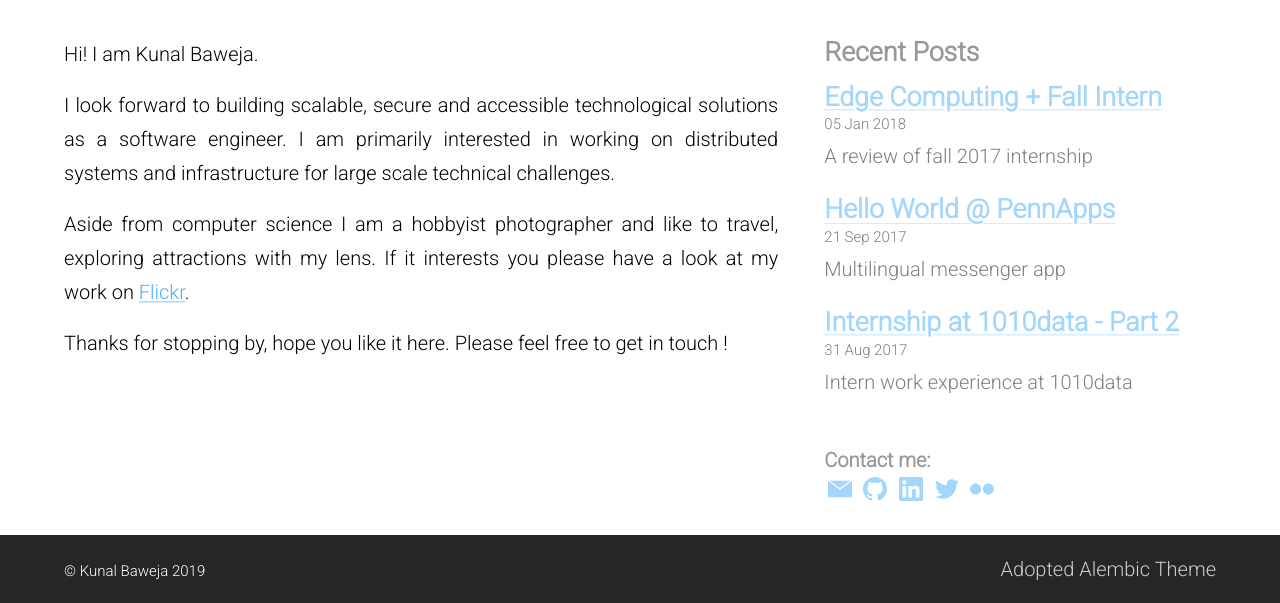
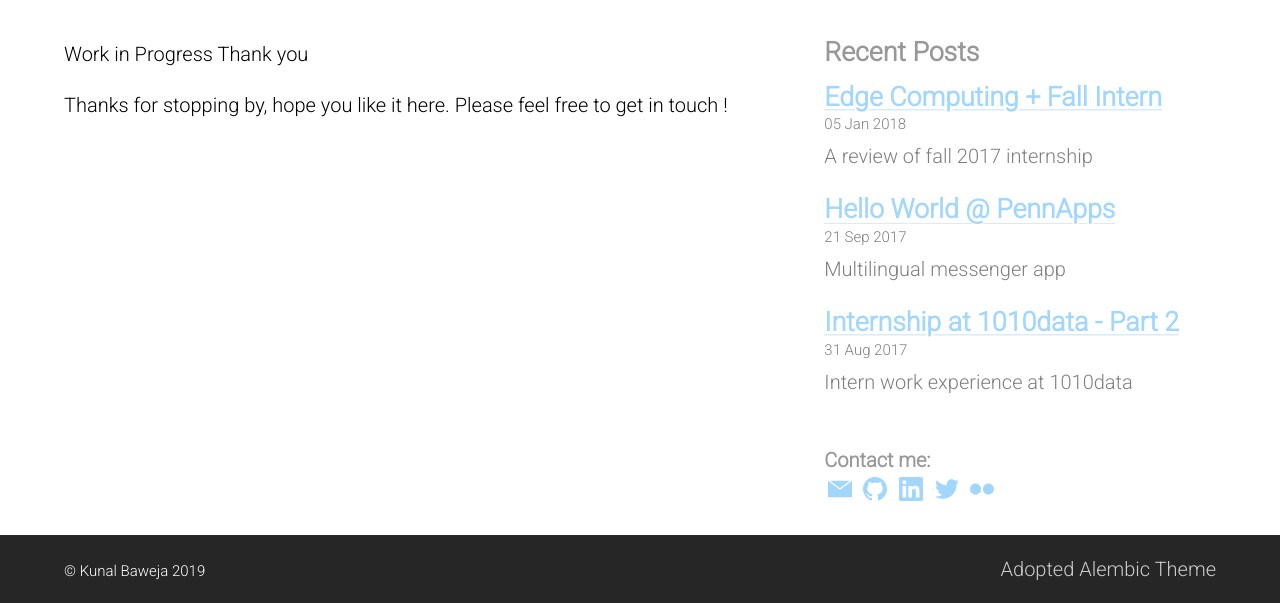
Before and after one commit to v-anshu/v-anshu.github.io, a Jekyll site: the page built from index.md, in a window 1280 px wide. Shown: the part 407-1010 px from the top of the page. Built offline with Jekyll 4.4.1, drawn with Linux system fonts in a browser that asks for light colours.

Commit message:
Initial commit

```diff
--- a/index.md
+++ b/index.md
@@ -1,13 +1,14 @@
 ---
 layout: home
-title: Kunal Baweja
+title: Anshu Verma
 feature_text: <h2 class="whitetext highlighted">Click Code Repeat</h2>
 image: https://c2.staticflickr.com/6/5727/30497145636_3ecab588f7_z.jpg
 ---
-Hi! I am Kunal Baweja.
 
-I look forward to building scalable, secure and accessible technological solutions as a software engineer. I am primarily interested in working on distributed systems and infrastructure for large scale technical challenges.
 
-Aside from computer science I am a hobbyist photographer and like to travel, exploring attractions with my lens. If it interests you please have a look at my work on [Flickr]({{site.contact.flickr}}){:target="_blank"}.
+
+
+Work in Progress
+Thank you
 
 Thanks for stopping by, hope you like it here. Please feel free to get in touch !
```
